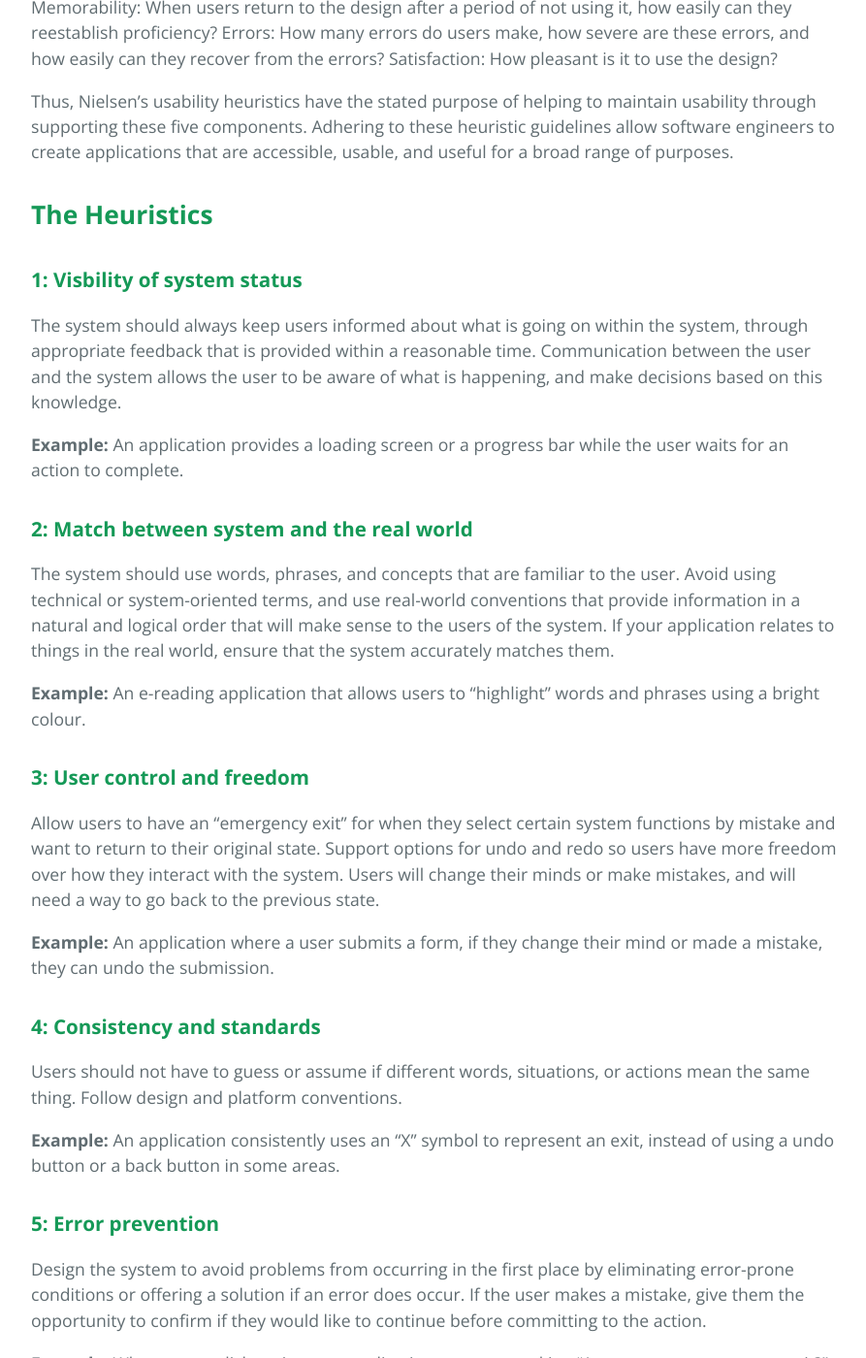
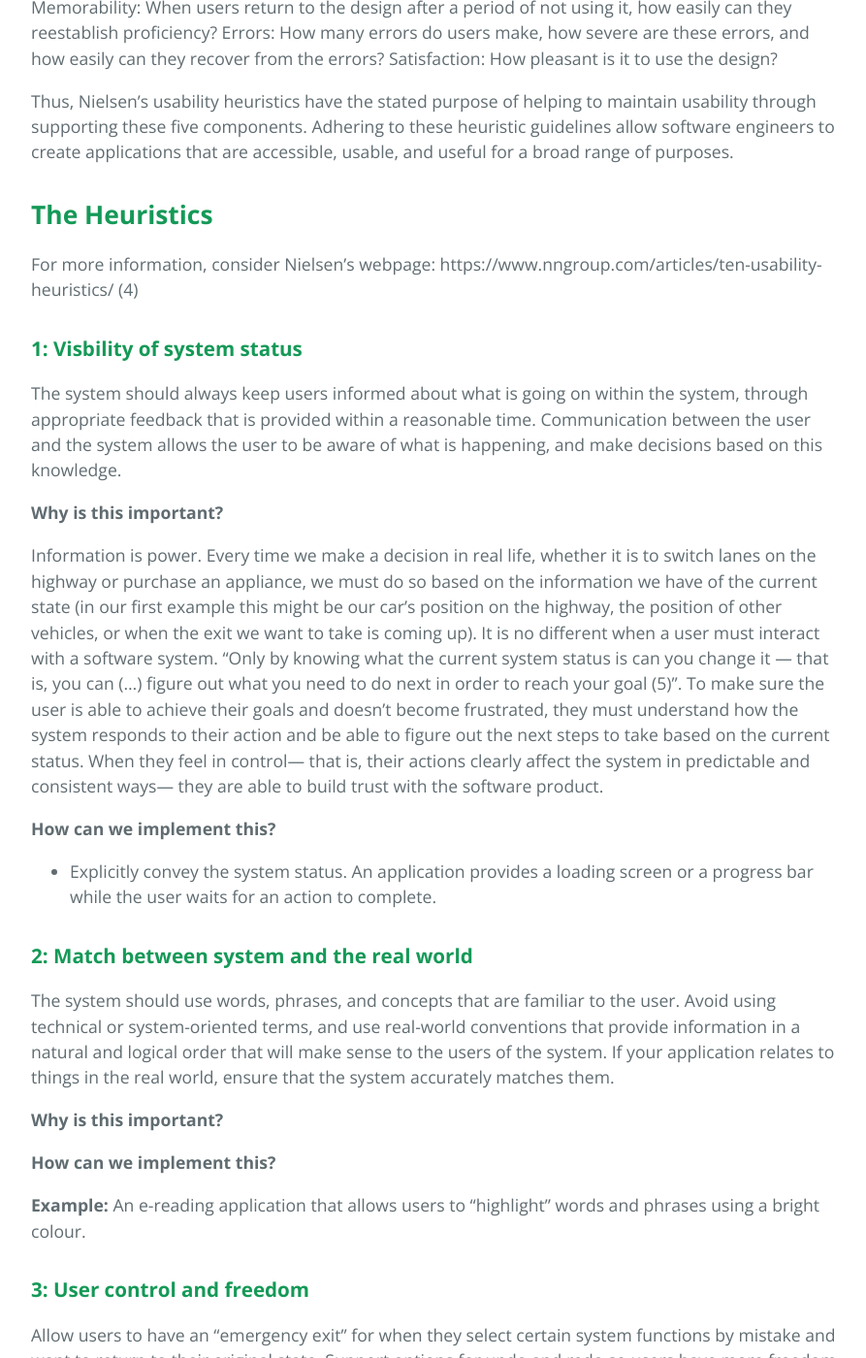
Before and after one commit to learning-software-engineering/learning-software-engineering.github.io, a Jekyll site: the page built from Topics/User_Experience/Usability_Heuristics.md, in a window 1280 px wide and 1400 px high, scrolled down 908 px. Shown: the whole window at 97% size, without its empty margins (192-1085 px from the left). Built offline with Jekyll 4.4.1, drawn with Linux system fonts in a browser that asks for light colours; our own code applies the rules of GitHub Pages for plain Markdown files; some of the changed text lies outside the part shown.

Commit message:
Update Usability_Heuristics.md

```diff
--- a/Topics/User_Experience/Usability_Heuristics.md
+++ b/Topics/User_Experience/Usability_Heuristics.md
@@ -18,13 +18,30 @@ Thus, Nielsen's usability heuristics have the stated purpose of helping to maint
 
 ## **The Heuristics**
 
+For more information, consider Nielsen's webpage: https://www.nngroup.com/articles/ten-usability-heuristics/ (4)
+
 ### **1: Visbility of system status**
 The system should always keep users informed about what is going on within the system, through appropriate feedback that is provided within a reasonable time. Communication between the user and the system allows the user to be aware of what is happening, and make decisions based on this knowledge.
 
-**Example:** An application provides a loading screen or a progress bar while the user waits for an action to complete.
+__Why is this important?__
+
+Information is power. Every time we make a decision in real life, whether it is to switch lanes on the highway or purchase an appliance, we must do so based on the information we have of the current state (in our first example this might be our car's position on the highway, the position of other vehicles, or when the exit we want to take is coming up). It is no different when a user must interact with a software system. "Only by knowing what the current system status is can you change it — that is, you can (...) figure out what you need to do next in order to reach your goal (5)". To make sure the user is able to achieve their goals and doesn't become frustrated, they must understand how the system responds to their action and be able to figure out the next steps to take based on the current status. When they feel in control— that is, their actions clearly affect the system in predictable and consistent ways— they are able to build trust with the software product.
+
+__How can we implement this?__
+
+- Explicitly convey the system status. An application provides a loading screen or a progress bar while the user waits for an action to complete.
+
+
 
 ### **2: Match between system and the real world**
 The system should use words, phrases, and concepts that are familiar to the user. Avoid using technical or system-oriented terms, and use real-world conventions that provide information in a natural and logical order that will make sense to the users of the system. If your application relates to things in the real world, ensure that the system accurately matches them.
+
+__Why is this important?__
+
+
+__How can we implement this?__
+
+
 
 **Example:** An e-reading application that allows users to "highlight" words and phrases using a bright colour.
 
@@ -87,3 +104,5 @@ Heuristics Applied to Everyday Life: https://www.zenhaiku.com/archives/usability
 3. Nielsen, J. (2012, January 3). Usability 101: Introduction to usability. Nielsen Norman Group. https://www.nngroup.com/articles/usability-101-introduction-to-usability/
 
 4. Nielsen, J. (1994, April 24). 10 usability heuristics for user interface design. Nielsen Norman Group. https://www.nngroup.com/articles/ten-usability-heuristics/
+
+5. Harley, A. (2018, June 3). Visibility of system status. Nielsen Norman Group. https://www.nngroup.com/articles/visibility-system-status/
```
